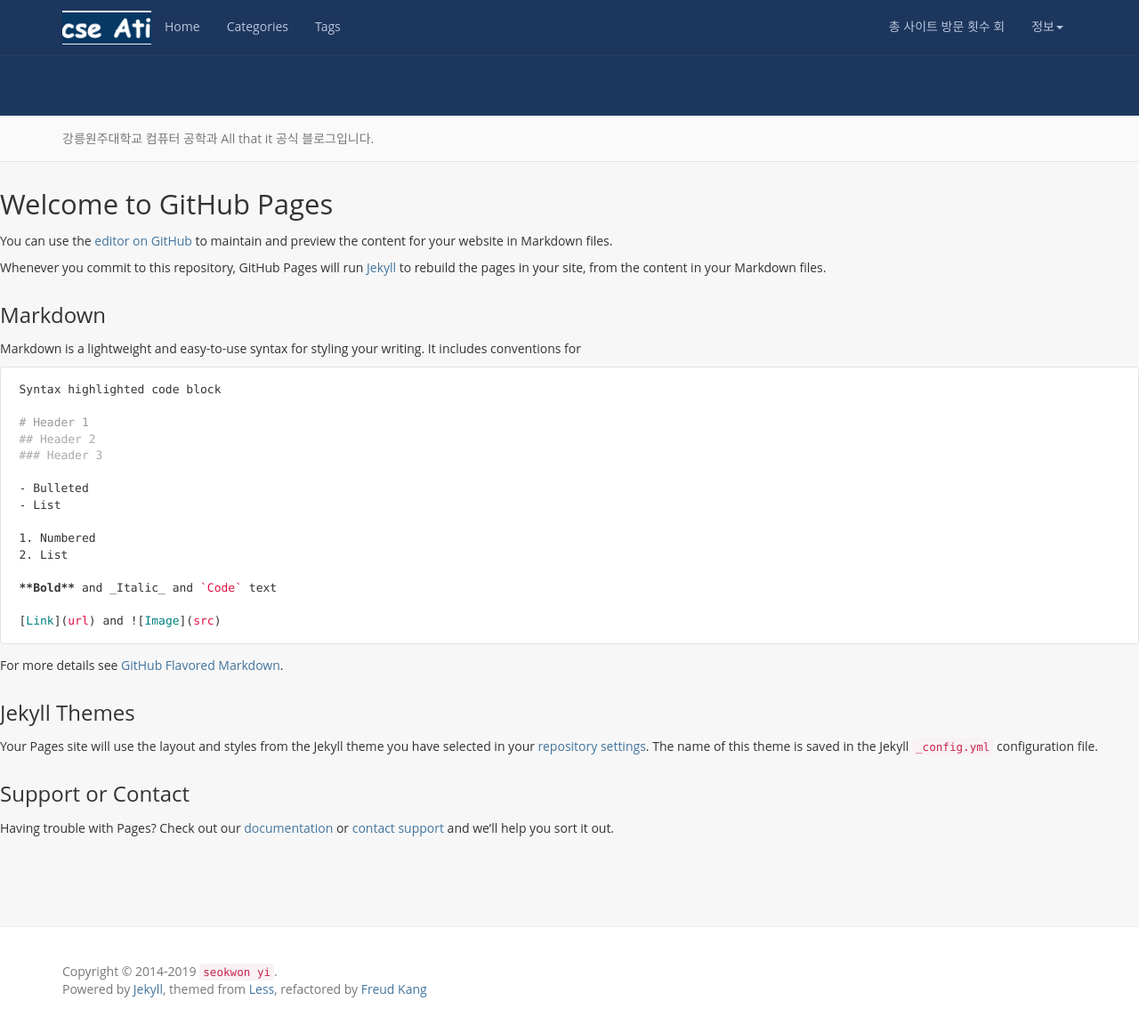
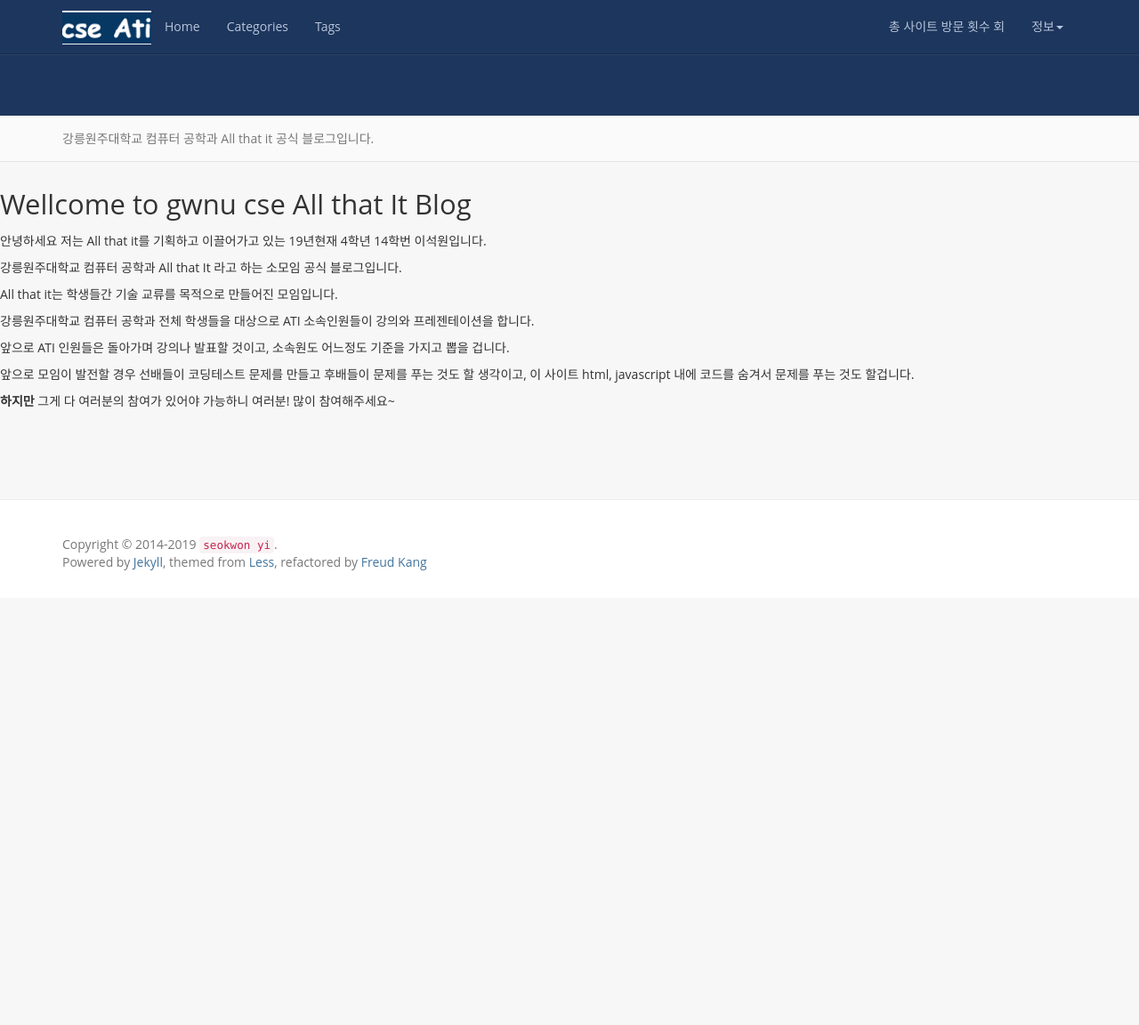
Before and after one commit to gwnucse/gwnucse.github.io, a Jekyll site: the page built from index.md, in a window 1280 px wide and 1152 px high. Shown: the whole window at 89% size. Built offline with Jekyll 4.4.1, drawn with Linux system fonts in a browser that asks for light colours; our own code applies the rules of GitHub Pages for plain Markdown files; the list of posts is cut into pages by our own code; comment, search, counter and statistics services are not loaded.

Commit message:
update index

````diff
--- a/index.md
+++ b/index.md
@@ -1,37 +1,15 @@
-## Welcome to GitHub Pages
+## Wellcome to gwnu cse All that It Blog
 
-You can use the [editor on GitHub](https://github.com/gwnucse/gwnucse.github.io/edit/master/index.md) to maintain and preview the content for your website in Markdown files.
+안녕하세요 저는 All that it를 기획하고 이끌어가고 있는 19년현재 4학년 14학번 이석원입니다.
 
-Whenever you commit to this repository, GitHub Pages will run [Jekyll](https://jekyllrb.com/) to rebuild the pages in your site, from the content in your Markdown files.
+강릉원주대학교 컴퓨터 공학과 All that It 라고 하는 소모임 공식 블로그입니다.
 
-### Markdown
+All that it는 학생들간 기술 교류를 목적으로 만들어진 모임입니다.
 
-Markdown is a lightweight and easy-to-use syntax for styling your writing. It includes conventions for
+강릉원주대학교 컴퓨터 공학과 전체 학생들을 대상으로 ATI 소속인원들이 강의와 프레젠테이션을 합니다.
 
-```markdown
-Syntax highlighted code block
+앞으로 ATI 인원들은 돌아가며 강의나 발표할 것이고, 소속원도 어느정도 기준을 가지고 뽑을 겁니다.
 
-# Header 1
-## Header 2
-### Header 3
+앞으로 모임이 발전할 경우 선배들이 코딩테스트 문제를 만들고 후배들이 문제를 푸는 것도 할 생각이고, 이 사이트 html, javascript 내에 코드를 숨겨서 문제를 푸는 것도 할겁니다.
 
-- Bulleted
-- List
-
-1. Numbered
-2. List
-
-**Bold** and _Italic_ and `Code` text
-
-[Link](url) and ![Image](src)
-```
-
-For more details see [GitHub Flavored Markdown](https://guides.github.com/features/mastering-markdown/).
-
-### Jekyll Themes
-
-Your Pages site will use the layout and styles from the Jekyll theme you have selected in your [repository settings](https://github.com/gwnucse/gwnucse.github.io/settings). The name of this theme is saved in the Jekyll `_config.yml` configuration file.
-
-### Support or Contact
-
-Having trouble with Pages? Check out our [documentation](https://help.github.com/categories/github-pages-basics/) or [contact support](https://github.com/contact) and we’ll help you sort it out.
+**하지만** 그게 다 여러분의 참여가 있어야 가능하니 여러분! 많이 참여해주세요~
````
